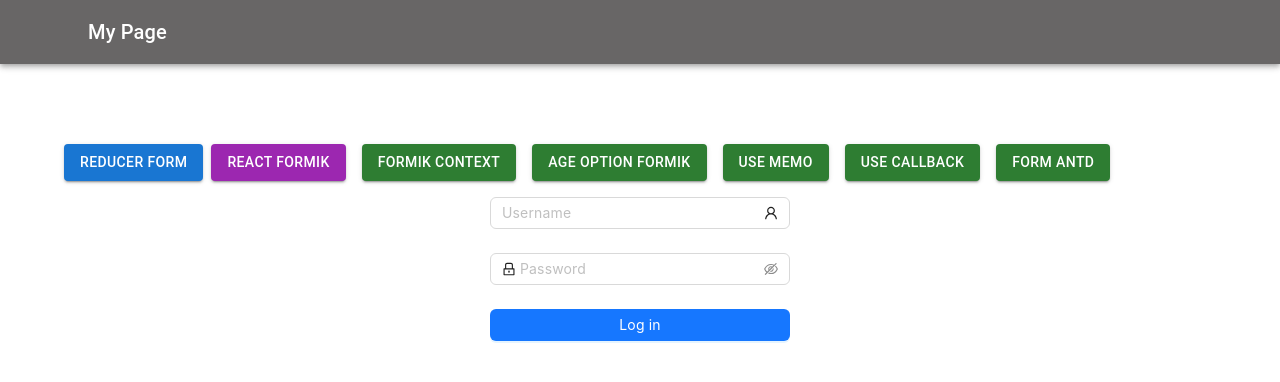
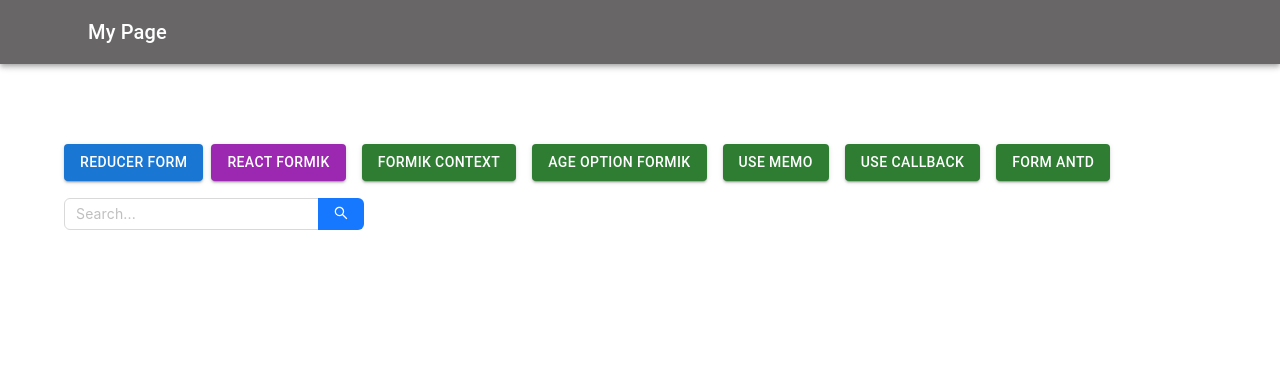
Before and after one commit to Thinhhanghieu/practise-react, a React (Create React App) app: page /form-antd in a window 1280 px wide. Shown: the top 382 px of the page. Built offline with nearby package versions, Linux system fonts and the light colour scheme.

Commit message:
Add search

```diff
--- a/package.json
+++ b/package.json
@@ -19,6 +19,7 @@
     "npm": "^10.8.1",
     "react": "^18.3.1",
     "react-dom": "^18.3.1",
+    "react-highlight-words": "^0.21.0",
     "react-hook-form": "^7.54.2",
     "react-router-dom": "^6.24.0",
     "react-scripts": "5.0.1",
--- /dev/null
+++ b/src/hooks/usedebound.tsx
@@ -0,0 +1,23 @@
+import { useEffect, useState } from "react";
+
+/**
+ * Custom hook for debouncing a value
+ * @param value - The value to debounce
+ * @param delay - Debounce delay in milliseconds (default: 300ms)
+ * @returns The debounced value
+ */
+export function useDebounce<T>(value: T, delay: number = 300): T {
+  const [debouncedValue, setDebouncedValue] = useState<T>(value);
+
+  useEffect(() => {
+    const handler = setTimeout(() => {
+      setDebouncedValue(value);
+    }, delay);
+
+    return () => {
+      clearTimeout(handler);
+    };
+  }, [value, delay]);
+
+  return debouncedValue;
+}
--- a/src/pages/FormAntd.tsx
+++ b/src/pages/FormAntd.tsx
@@ -1,68 +1,98 @@
-import React, { useState } from "react";
-import { Form, Input, Button, message } from "antd";
-import { UserOutlined, LockOutlined } from "@ant-design/icons";
+import React, { useState, useEffect } from "react";
+import { AutoComplete, Input, Typography } from "antd";
+import { useDebounce } from "../hooks/usedebound";
 
-const FormAntd: React.FC = () => {
-  const [form] = Form.useForm();
-  const [loading, setLoading] = useState(false);
+const { Text } = Typography;
 
-  const onFinish = async (values: any) => {
-    setLoading(true);
-    try {
-      // Simulating API call
-      await new Promise((resolve) => setTimeout(resolve, 1000));
+// Giả lập API call
+const fetchOptions = async (query: string) => {
+  // Giả sử API trả về kết quả dựa trên query
+  if (query) {
+    return {
+      borrower: [
+        { label: `Borrower: ${query} 1`, value: `borrower-${query}1` },
+        { label: `Borrower: ${query} 2`, value: `borrower-${query}2` },
+        { label: `Borrower: ${query} 3`, value: `borrower-${query}3` },
+      ],
+      loan: [
+        { label: `Loan: ${query} A`, value: `loan-${query}A` },
+        { label: `Loan: ${query} B`, value: `loan-${query}B` },
+        { label: `Loan: ${query} C`, value: `loan-${query}C` },
+      ],
+    };
+  }
+  return { borrower: [], loan: [] };
+};
 
-      // Simulating API error
-      if (values.username === "error") {
-        throw new Error("Invalid username or password");
-      }
+const AutoCompleteExample: React.FC = () => {
+  const [inputValue, setInputValue] = useState<string>("");
+  const [options, setOptions] = useState<{ label: string; options: any[] }[]>([]);
 
-      console.log("Login successful:", values);
-      message.success("Login successful");
-    } catch (error: any) {
-      console.error("Login failed:", error);
-      form.setFields([
-        {
-          name: 'username',
-          errors: [error.message || "Login failed"],
-        },
-        {
-          name: 'password',
-          errors: [error.message || "Login failed"],
-        },
-      ]);
-    } finally {
-      setLoading(false);
+  // Debounce giá trị input
+  const debouncedValue = useDebounce(inputValue, 500);
+
+  // Khi debouncedValue thay đổi, gọi API để tìm kiếm dữ liệu
+  useEffect(() => {
+    if (debouncedValue) {
+      fetchOptions(debouncedValue).then((data) => {
+        const borrowerOptions = data.borrower;
+        const loanOptions = data.loan;
+
+        // Phân loại option thành 2 nhóm Borrower và Loan
+        setOptions([
+          {
+            label: "Borrower",
+            options: borrowerOptions,
+          },
+          {
+            label: "Loan",
+            options: loanOptions,
+          },
+        ]);
+      });
+    } else {
+      setOptions([]); // Nếu không có input, reset options
     }
+  }, [debouncedValue]);
+
+  // Tạo hàm highlight từ khóa trong label
+  const highlightText = (text: string, searchTerm: string) => {
+    if (!searchTerm) return text; // Nếu không có từ khóa tìm kiếm thì trả về văn bản gốc
+    const parts = text.split(new RegExp(`(${searchTerm})`, "gi")); // Tách văn bản tại từ khóa
+    return parts.map((part, index) =>
+      part.toLowerCase() === searchTerm.toLowerCase() ? (
+        <span key={index} style={{ backgroundColor: "yellow" }}>
+          {part}
+        </span>
+      ) : (
+        part
+      )
+    );
   };
 
   return (
-    <Form
-      form={form}
-      name="login"
-      onFinish={onFinish}
-      initialValues={{ remember: true }}
-      style={{ maxWidth: 300, margin: "0 auto" }}
-    >
-      <Form.Item
-        name="username"
-        rules={[{ required: true, message: "Please input your Username!" }]}
+    <div>
+      <AutoComplete
+        value={inputValue}
+        onChange={(value) => setInputValue(value)} // Cập nhật input value
+        style={{ width: 300 }}
+        options={options.flatMap((group) => [
+          {
+            label: <Text strong>{group.label}</Text>, // Tạo tiêu đề cho nhóm
+            disabled: true, // Tắt tương tác với tiêu đề nhóm
+          },
+          ...group.options.map((option) => ({
+            label: highlightText(option.label, debouncedValue), // Highlight từ khóa trong từng option
+            value: option.value,
+          })),
+        ])}
+        onSelect={(value,option)=> console.log(option)
+        }
       >
-        <Input suffix={<UserOutlined />} placeholder="Username" />
-      </Form.Item>
-      <Form.Item
-        name="password"
-        rules={[{ required: true, message: "Please input your Password!" }]}
-      >
-        <Input.Password prefix={<LockOutlined />} placeholder="Password" />
-      </Form.Item>
-      <Form.Item>
-        <Button type="primary" htmlType="submit" loading={loading} style={{ width: "100%" }}>
-          Log in
-        </Button>
-      </Form.Item>
-    </Form>
+        <Input.Search placeholder="Search..." enterButton />
+      </AutoComplete>
+    </div>
   );
 };
 
-export default FormAntd;
+export default AutoCompleteExample;
--- a/tsconfig.json
+++ b/tsconfig.json
@@ -1,6 +1,6 @@
 {
   "compilerOptions": {
-    "target": "es5",
+    "target": "es6",
     "lib": [
       "dom",
       "dom.iterable",
@@ -15,7 +15,7 @@
     "noFallthroughCasesInSwitch": true,
     "module": "esnext",
     "moduleResolution": "node",
-    "resolveJsonModule": true,
+    "resolveJsonModule": false,
     "isolatedModules": true,
     "noEmit": true,
     "jsx": "react-jsx"
```
Also changed, not shown: 1 other file (tests, documents, lock files or other folders).
